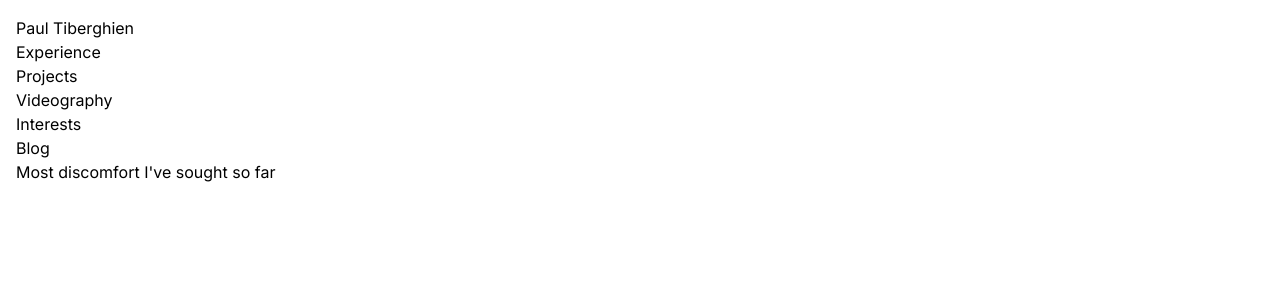
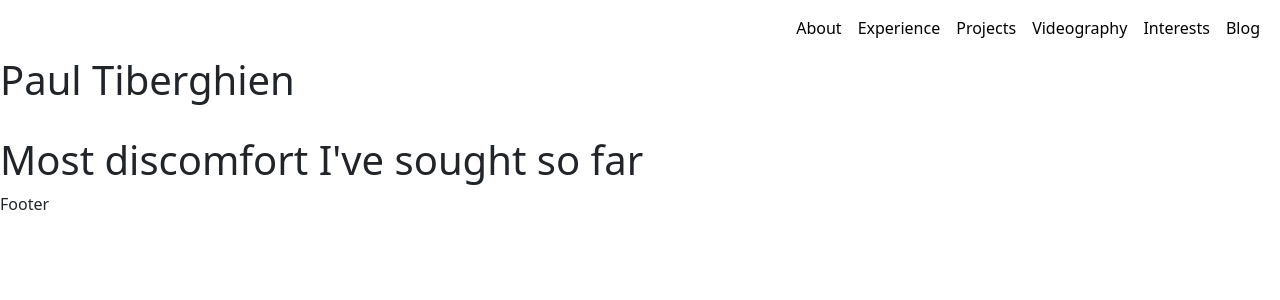
Before and after one commit to paultibe/personal-website-v2, a Next.js app: page / in a window 1280 px wide. Shown: the top 300 px of the page. Built offline with nearby package versions, Linux system fonts and the light colour scheme.

Commit message:
added basic navbar

```diff
--- /dev/null
+++ b/app/Components/BootstrapClient.tsx
@@ -0,0 +1,13 @@
+"use client"
+
+import { useEffect } from 'react';
+
+function BootstrapClient() {
+  useEffect(() => {
+    require('bootstrap/dist/js/bootstrap.bundle.min.js');
+  }, []);
+
+  return null;
+}
+
+export default BootstrapClient;
--- /dev/null
+++ b/app/Components/Footer.tsx
@@ -0,0 +1,7 @@
+import React from "react";
+
+const Footer = () => {
+  return <div>Footer</div>;
+};
+
+export default Footer;
--- /dev/null
+++ b/app/Components/Navbar.tsx
@@ -0,0 +1,75 @@
+import Link from "next/link";
+
+const NavBar = () => {
+  return (
+    <>
+      <nav className="navbar navbar-expand-lg">
+        <div className="container-fluid">
+          {/* for toggle button on smaller screens */}
+          <button
+            className="navbar-toggler"
+            type="button"
+            data-bs-toggle="collapse"
+            data-bs-target="#navbarSupportedContent"
+            aria-controls="navbarSupportedContent"
+            aria-expanded="false"
+            aria-label="Toggle navigation"
+          >
+            <span className="navbar-toggler-icon"></span>
+          </button>
+          {/* <div
+              className="collapse navbar-collapse"
+              id="navbarSupportedContent"
+            > */}
+          <ul className="navbar-nav ms-auto mb-2 mb-lg-0">
+            <li className="nav-item">
+              <Link className="nav-link active" href="/">
+                About
+              </Link>
+            </li>
+            <li className="nav-item">
+              <Link className="nav-link active" href="/Experience">
+                Experience
+              </Link>
+            </li>
+            <li className="nav-item">
+              <Link className="nav-link active" href="/Projects">
+                Projects
+              </Link>
+            </li>
+            <li className="nav-item">
+              <Link className="nav-link active" href="/Videography">
+                Videography
+              </Link>
+            </li>
+            <li className="nav-item">
+              <Link className="nav-link active" href="/Interests">
+                Interests
+              </Link>
+            </li>
+            <li className="nav-item">
+              <Link className="nav-link active" href="/Blog">
+                Blog
+              </Link>
+            </li>
+          </ul>
+          {/* </div> */}
+        </div>
+      </nav>
+    </>
+  );
+};
+
+export default NavBar;
+
+{
+  /* <Link href="/Experience">Experience</Link>
+      <br></br>
+      <Link href="/Projects">Projects</Link>
+      <br></br>
+      <Link href="/Videography">Videography</Link>
+      <br></br>
+      <Link href="/Interests">Interests</Link>
+      <br></br>
+      <Link href="/Blog">Blog</Link> */
+}
--- a/app/layout.tsx
+++ b/app/layout.tsx
@@ -1,12 +1,15 @@
 import type { Metadata } from "next";
 import { Inter } from "next/font/google";
 import "./globals.css";
+import NavBar from "./Components/Navbar";
+import Footer from "./Components/Footer";
+import "bootstrap/dist/css/bootstrap.css";
+import BootstrapClient from "./Components/BootstrapClient";
 
 const inter = Inter({ subsets: ["latin"] });
 
 export const metadata: Metadata = {
-  title: "Create Next App",
-  description: "Generated by create next app",
+  title: "Paul Tiberghien",
 };
 
 export default function RootLayout({
@@ -16,7 +19,12 @@ export default function RootLayout({
 }>) {
   return (
     <html lang="en">
-      <body className={inter.className}>{children}</body>
+      <body>
+        <NavBar></NavBar>
+        <main>{children}</main>
+        <Footer></Footer>
+        <BootstrapClient></BootstrapClient>
+      </body>
     </html>
   );
 }
--- a/app/page.tsx
+++ b/app/page.tsx
@@ -5,11 +5,7 @@ export default function Home() {
   return (
     <main>
       <h1>Paul Tiberghien</h1>
-      <Link href="/Experience">Experience</Link><br></br>
-      <Link href="/Projects">Projects</Link><br></br>
-      <Link href="/Videography">Videography</Link><br></br>
-      <Link href="/Interests">Interests</Link><br></br>
-      <Link href="/Blog">Blog</Link><br></br>
+      <br></br>
       <h1>Most discomfort I've sought so far</h1>
     </main>
   );
```
Also changed, not shown: package.json (+7 -5 lines), 1 other file (tests, documents, lock files or other folders).
